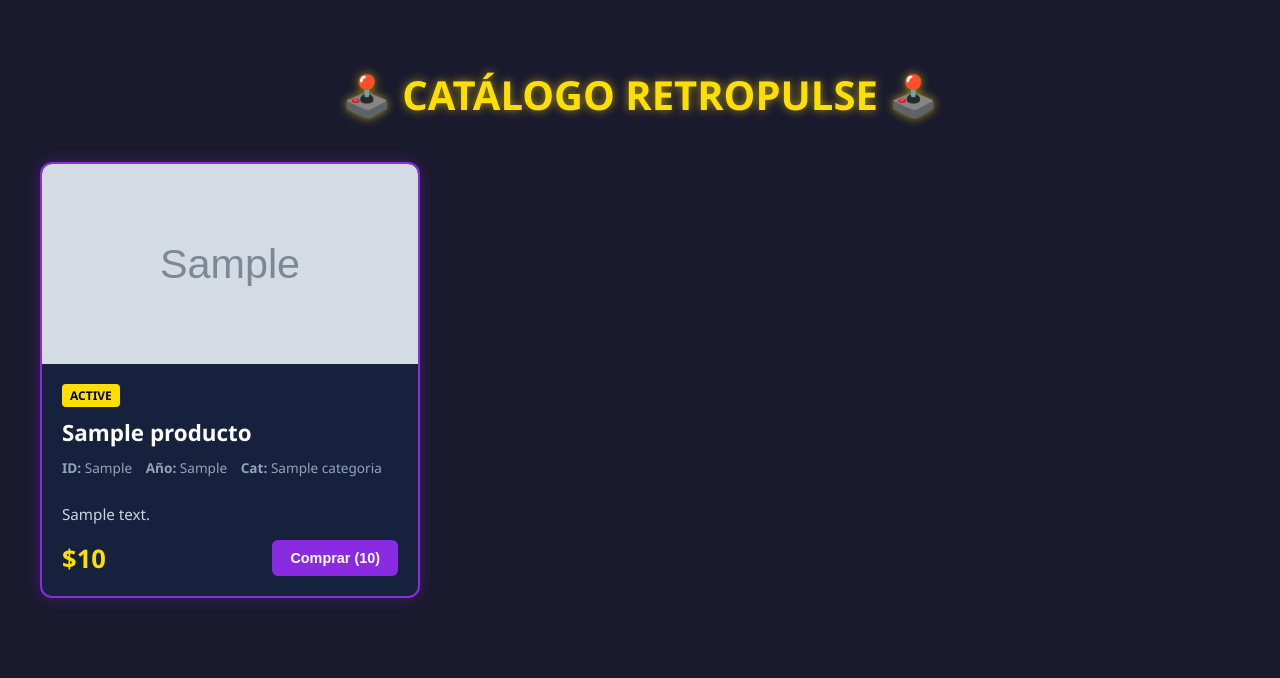
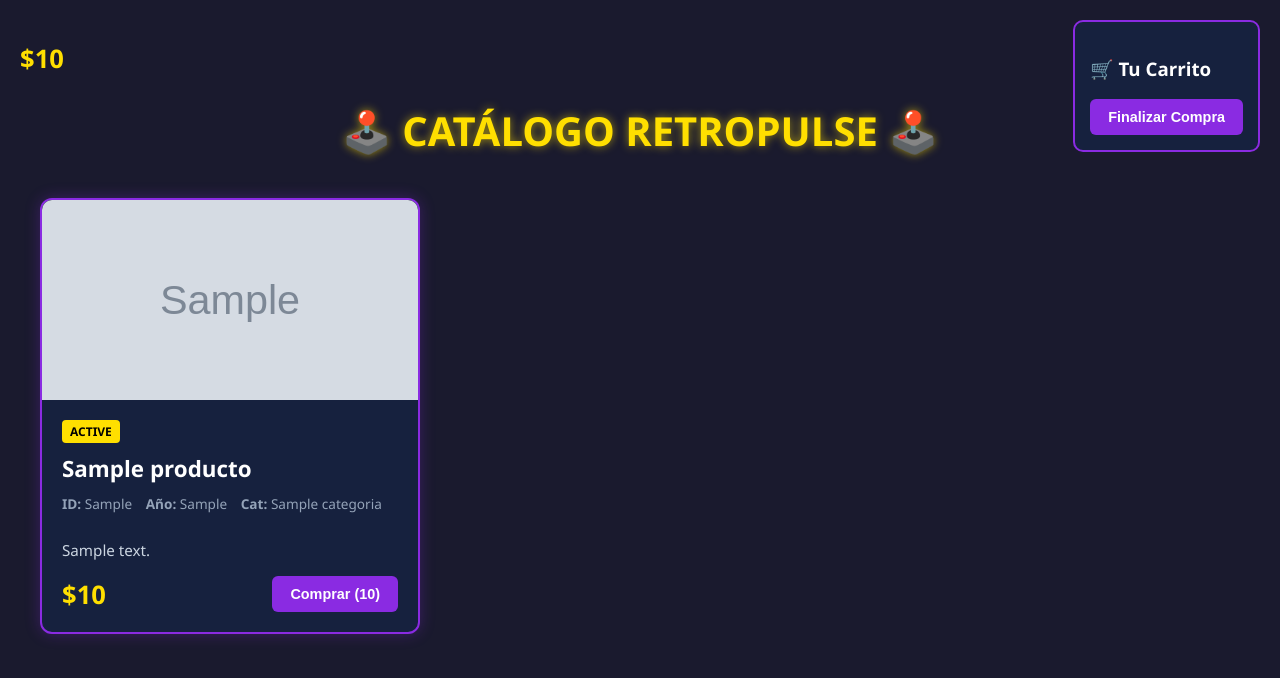
Before and after one commit to canteroslarai/retropulse, a Flask app: template templates/producto.html in a window 1280 px wide. Shown: the top 678 px of the page. Run offline with Flask 3, Linux system fonts and the light colour scheme; the template is opened without the code that fills it: most values are stand-ins (such as "Sample title", 1, 10 or a date in 2020); grey boxes marked "Sample" are stand-in pictures.

Commit message:
Agregue carrito de compras y formulario de pago

```diff
--- a/app.py
+++ b/app.py
@@ -175,6 +175,16 @@ lista_productos = [
 def home():
     # Ahora le enviamos la LISTA COMPLETA de productos al HTML
     return render_template('producto.html', productos=lista_productos)
+@app.route('/procesar-compra', methods=['POST'])
+def procesar_compra():
+    # Recibimos los datos del formulario y los productos seleccionados
+    datos = request.json
+    nombre_cliente = datos.get('nombre')
+    productos_carrito = datos.get('carrito')
 
+    # Aquí puedes añadir la lógica para guardar la orden en tu base de datos
+    print(f"Nueva compra de: {nombre_cliente}, Productos: {productos_carrito}")
+
+    return jsonify({"mensaje": "Compra recibida con éxito"}), 200
 if __name__ == '__main__':
     app.run(debug=True)
--- a/templates/producto.html
+++ b/templates/producto.html
@@ -93,7 +93,13 @@
         .btn-buy:hover { background-color: #9d4edd; }
     </style>
 </head>
-<body>
+<div class="price-section">
+    <span class="price">${{ producto.precio }}</span>
+
+    <button class="btn-buy" onclick="agregarAlCarrito('{{ producto.nombre }}', {{ producto.precio }})">
+        Agregar al carrito
+    </button>
+</div>
 
     <h1 class="main-title">🕹️ Catálogo RetroPulse 🕹️</h1>
 
@@ -123,6 +129,48 @@
         </div>
         {% endfor %}
     </div>
+<div id="carrito-flotante" style="position:fixed; top:20px; right:20px; background:#16213e; padding:15px; border-radius:10px; border: 2px solid #8a2be2; color:#fff; z-index: 1000;">
+    <h3>🛒 Tu Carrito</h3>
+    <ul id="lista-carrito" style="list-style: none; padding: 0;"></ul>
+    <button onclick="document.getElementById('formulario-compra').style.display='block'" class="btn-buy" style="width: 100%;">Finalizar Compra</button>
+</div>
 
+<div id="formulario-compra" style="display:none; position:fixed; top:15%; left:25%; width: 50%; background:#1a1a2e; padding:40px; border:2px solid #ffdf00; border-radius: 12px; z-index: 2000;">
+    <h2 style="color:#ffdf00; text-align: center;">Datos de Envío</h2>
+    <input type="text" id="nombre" placeholder="Nombre completo" style="width: 100%; padding: 10px; margin-bottom: 10px;"><br>
+    <input type="email" id="email" placeholder="Correo electrónico" style="width: 100%; padding: 10px; margin-bottom: 20px;"><br>
+    <button onclick="enviarCompra()" class="btn-buy" style="width: 100%;">Confirmar Pago</button>
+    <button onclick="document.getElementById('formulario-compra').style.display='none'" style="width: 100%; margin-top: 10px; background: #666; color: white; border: none; padding: 10px;">Cancelar</button>
+</div>
+</body>
+<script>
+let carrito = [];
+
+function agregarAlCarrito(nombre, precio) {
+    carrito.push({nombre, precio});
+    actualizarCarrito();
+    alert(nombre + " agregado al carrito.");
+}
+
+function actualizarCarrito() {
+    const lista = document.getElementById('lista-carrito');
+    lista.innerHTML = carrito.map(item => `<li>${item.nombre} - $${item.precio}</li>`).join('');
+}
+
+function enviarCompra() {
+    const nombre = document.getElementById('nombre').value;
+    fetch('/procesar-compra', {
+        method: 'POST',
+        headers: {'Content-Type': 'application/json'},
+        body: JSON.stringify({nombre: nombre, carrito: carrito})
+    }).then(response => response.json())
+      .then(data => {
+          alert("¡Gracias " + nombre + "! " + data.mensaje);
+          document.getElementById('formulario-compra').style.display = 'none';
+          carrito = [];
+          actualizarCarrito();
+      });
+}
+</script>
 </body>
 </html>
```
